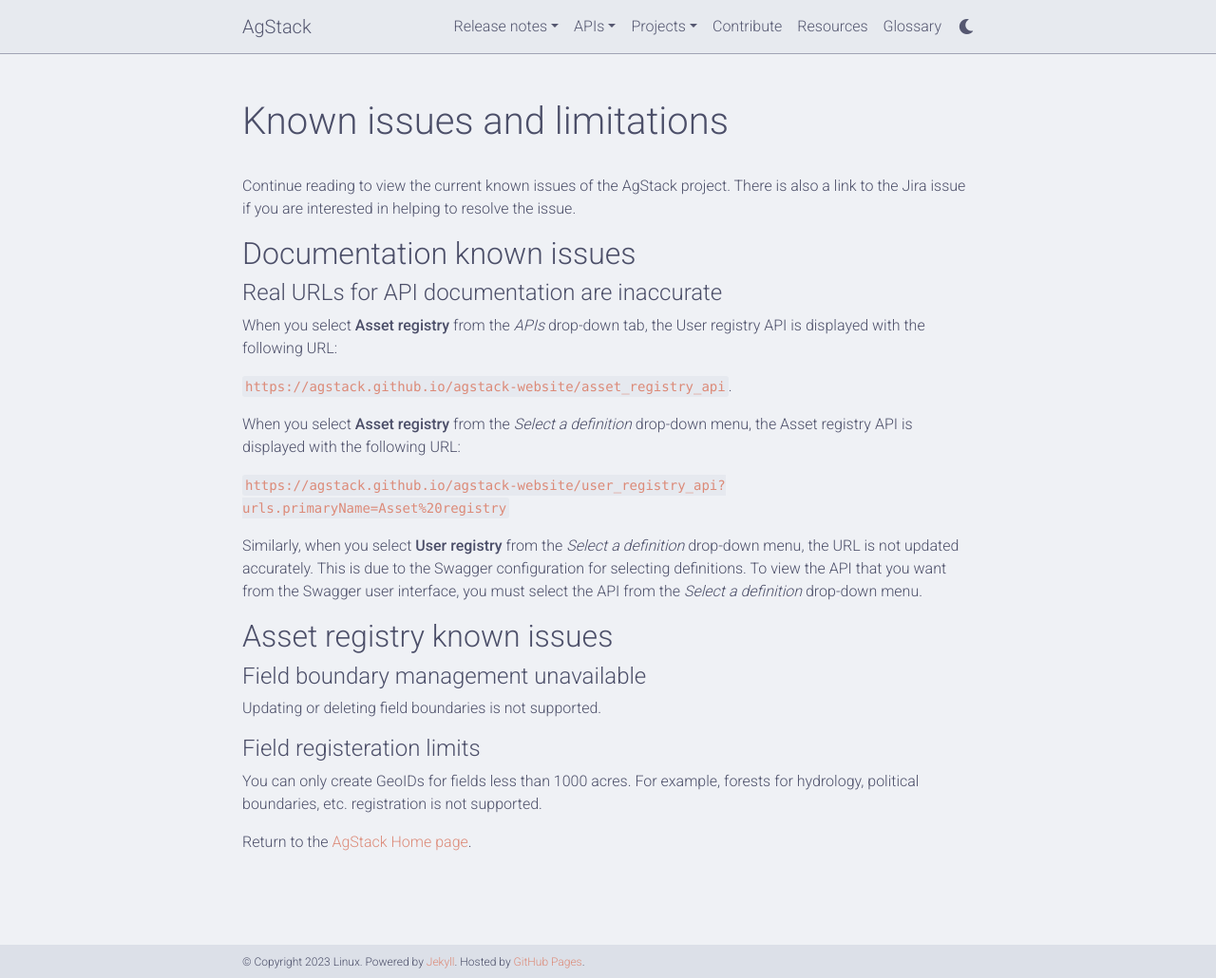
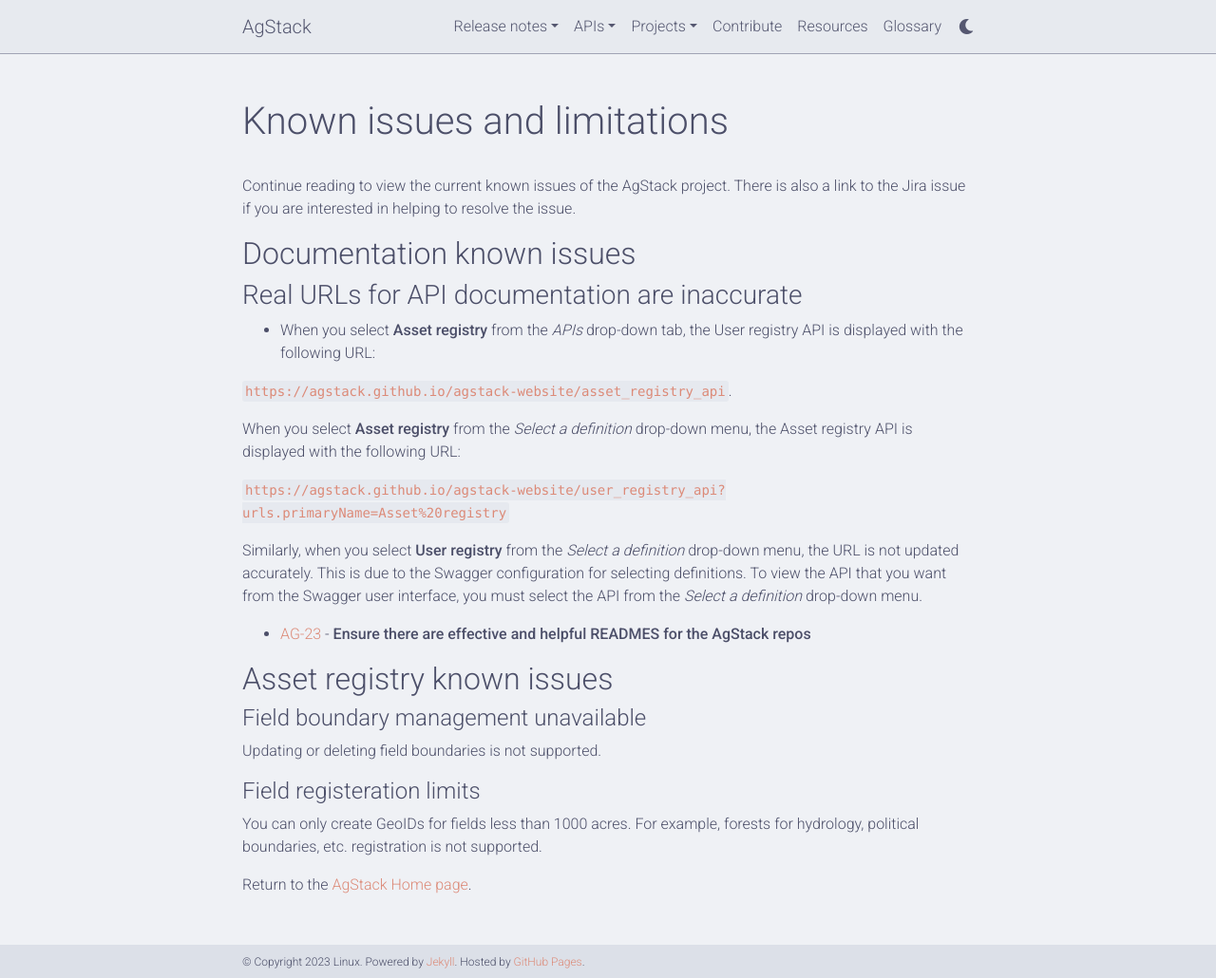
Before and after one commit to vmbrasseur/agstack-website, a Jekyll site: the page built from _pages/release_notes/known_issues.md, in a window 1280 px wide and 1030 px high. Shown: the whole window at 95% size. Built offline with Jekyll 4.4.1, drawn with Linux system fonts in a browser that asks for light colours; comment, search, counter and statistics services are not loaded; a style sheet for code colours, icons or effects is not loaded.

Commit message:
Update known_issues.md

```diff
--- a/_pages/release_notes/known_issues.md
+++ b/_pages/release_notes/known_issues.md
@@ -10,9 +10,9 @@
 
 ## Documentation known issues
 
-#### Real URLs for API documentation are inaccurate
+### Real URLs for API documentation are inaccurate
 
-When you select **Asset registry** from the _APIs_ drop-down tab, the User registry API is displayed with the following URL:
+* When you select **Asset registry** from the _APIs_ drop-down tab, the User registry API is displayed with the following URL:
 
 `https://agstack.github.io/agstack-website/asset_registry_api`.
 
@@ -21,6 +21,8 @@
 `https://agstack.github.io/agstack-website/user_registry_api?urls.primaryName=Asset%20registry`
 
 Similarly, when you select **User registry** from the _Select a definition_ drop-down menu, the URL is not updated accurately. This is due to the Swagger configuration for selecting definitions. To view the API that you want from the Swagger user interface, you must select the API from the _Select a definition_ drop-down menu.
+
+* [AG-23](https://team-16705118030816.atlassian.net/browse/AG-23) - **Ensure there are effective and helpful READMES for the AgStack repos**
 
 ## Asset registry known issues
 
```
